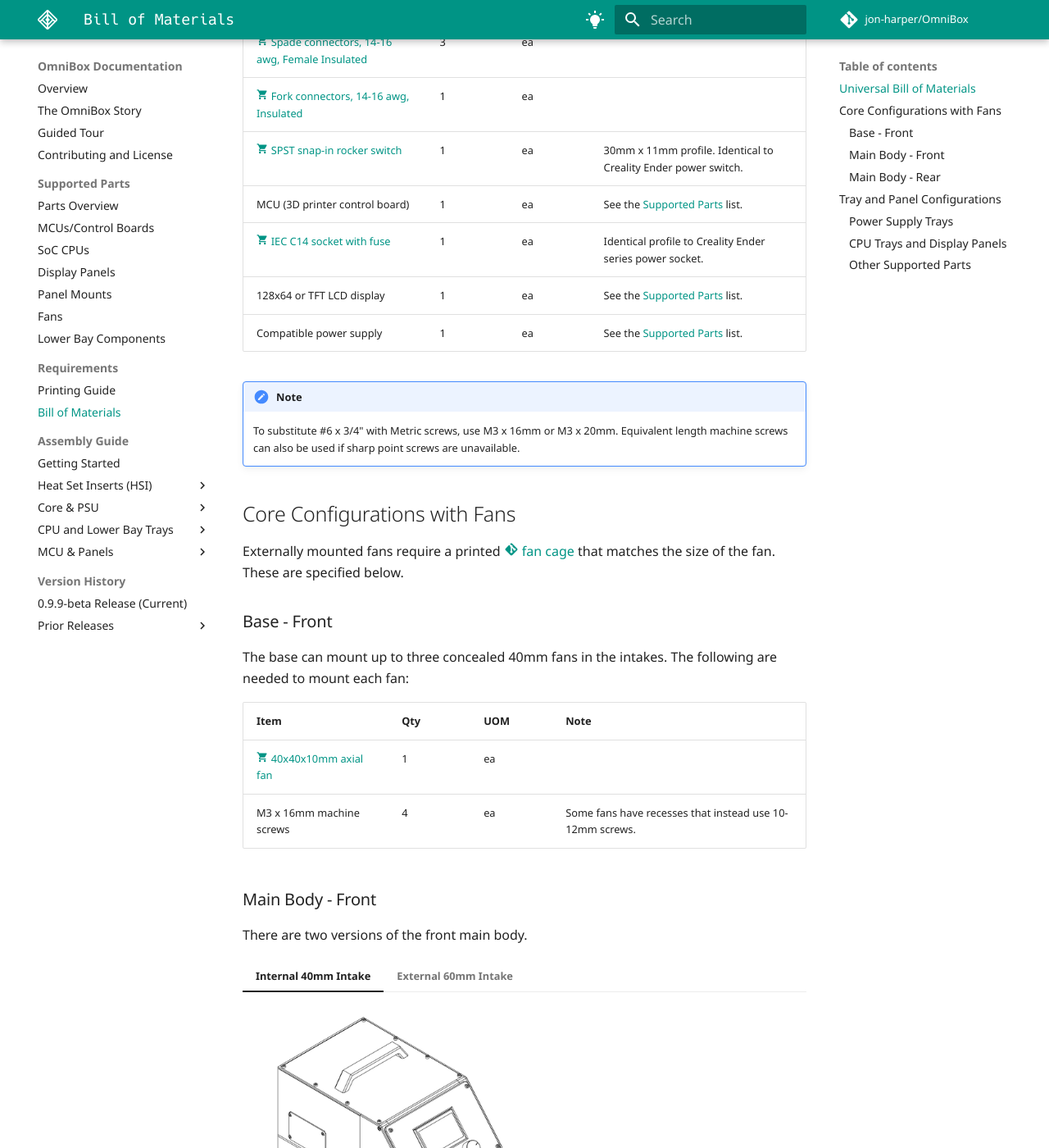
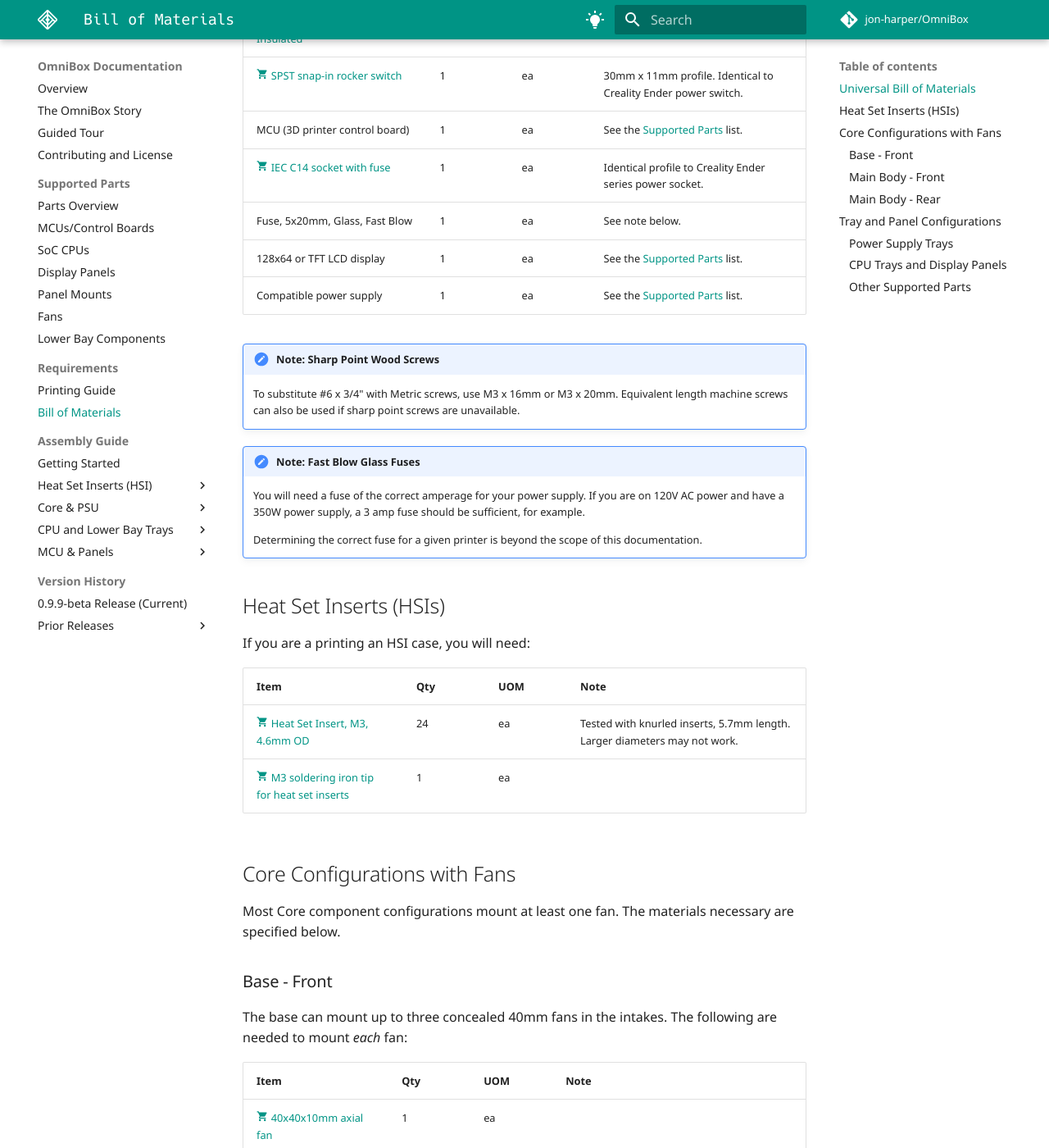
Before and after one commit to jon-harper/OmniBox-docs, an MkDocs documentation site: the page built from docs/bom.md, in a window 1280 px wide and 1400 px high, scrolled down 1050 px. Shown: the whole window at 82% size. Built offline with MkDocs 1.6.1 and Material for MkDocs 9.7.7, drawn with Linux system fonts in a browser that asks for light colours; comment, search, counter and statistics services are not loaded; some of the changed text lies outside the part shown.

Commit message:
BOM updates

```diff
--- a/docs/bom.md
+++ b/docs/bom.md
@@ -32,19 +30,37 @@ These parts are common to all case builds. See below for additional requirements
 | [:material-cart: SPST snap-in rocker switch][bom_switch]        | 1   | ea  | 30mm x 11mm profile. Identical to Creality Ender power switch. |
 | MCU (3D printer control board)         | 1   | ea  | See the [Supported Parts][support] list.                 |
 | [:material-cart: IEC C14 socket with fuse][bom_iec]          | 1   | ea  | Identical profile to Creality Ender series power socket. |
+| Fuse, 5x20mm, Glass, Fast Blow         | 1   | ea  | See note below. |
 | 128x64 or TFT LCD display              | 1   | ea  | See the [Supported Parts][support] list.                 |
 | Compatible power supply                | 1   | ea  | See the [Supported Parts][support] list.                 |
 
-!!! note
+<!-- | M3 x 6mm machine screws                | 4   | ea  |                                                          |
+| M4 x 6mm machine screws                | 4   | ea  |                                                          | -->
+
+!!! note "Note: Sharp Point Wood Screws"
     To substitute #6 x 3/4" with Metric screws, use M3 x 16mm or M3 x 20mm. Equivalent length machine screws can also be used if sharp point screws are unavailable.
+
+!!! note "Note: Fast Blow Glass Fuses"
+    You will need a fuse of the correct amperage for your power supply. If you are on 120V AC power and have a 350W power supply, a 3 amp fuse should be sufficient, for example.
+
+    Determining the correct fuse for a given printer is beyond the scope of this documentation.
+
+## Heat Set Inserts (HSIs)
+
+If you are a printing an HSI case, you will need:
+
+| Item                                   | Qty | UOM | Note                                                     |
+|----------------------------------------|-----|-----|----------------------------------------------------------|
+| [:material-cart: Heat Set Insert, M3, 4.6mm OD][bom_hsi_m3] | 24  | ea  | Tested with knurled inserts, 5.7mm length. Larger diameters may not work. |
+| [:material-cart: M3 soldering iron tip for heat set inserts][bom_hsi_tips] | 1 | ea | |
 
 ## Core Configurations with Fans
 
-Externally mounted fans require a printed [:material-git: fan cage][git_fans] that matches the size of the fan. These are specified below.
+Most Core component configurations mount at least one fan. The materials necessary are specified below.
 
 ### Base - Front
 
-The base can mount up to three concealed 40mm fans in the intakes. The following are needed to mount each fan:
+The base can mount up to three concealed 40mm fans in the intakes. The following are needed to mount *each* fan:
 
 | Item                              | Qty | UOM | Note                                                     |
 |-----------------------------------|-----|-----|----------------------------------------------------------|
@@ -57,7 +73,7 @@ There are two versions of the front main body.
 
 === "Internal 40mm Intake"
 
-    [![illustration][img_front_40mm]{ width="360" }][img_front_40mm]
+    [![illustration][img_front_40mm]{ width="300" }][img_front_40mm]
 
     This version of the front main body has an optional 40mm fan.
 
@@ -68,7 +84,7 @@ There are two versions of the front main body.
 
 === "External 60mm Intake"
 
-    [![illustration][img_front_60mm]{ width="360" }][img_front_60mm]
+    [![illustration][img_front_60mm]{ width="300" }][img_front_60mm]
 
     This version of the front main body requires an externally mounted 60mm fan.
 
@@ -107,6 +123,8 @@ The rear body also has two versions: one with dual exhausts and one without any.
 
 ## Tray and Panel Configurations
 
+The Universal Bill of Materials includes the fasteners needed to mount panels and the the required trays. It does *not* include the hardware needed to attach anything to those panels and trays, as these are specific the hardware.
+
 ### Power Supply Trays
 
 Currently, two power supply models are supported. You will need one (1) of the following:
```
Also changed, not shown: other parts of docs/bom.md (+2 -4 lines), docs/assembly_v2/base.md (+1 -1 lines), include/bom_links.md (+2 -0 lines).
